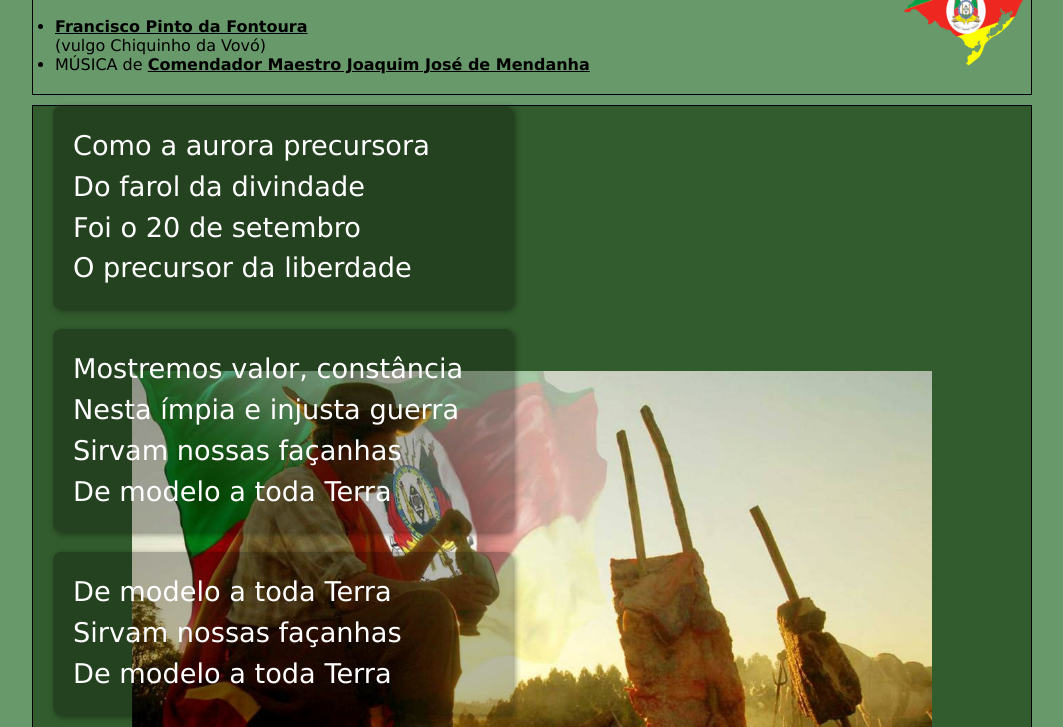
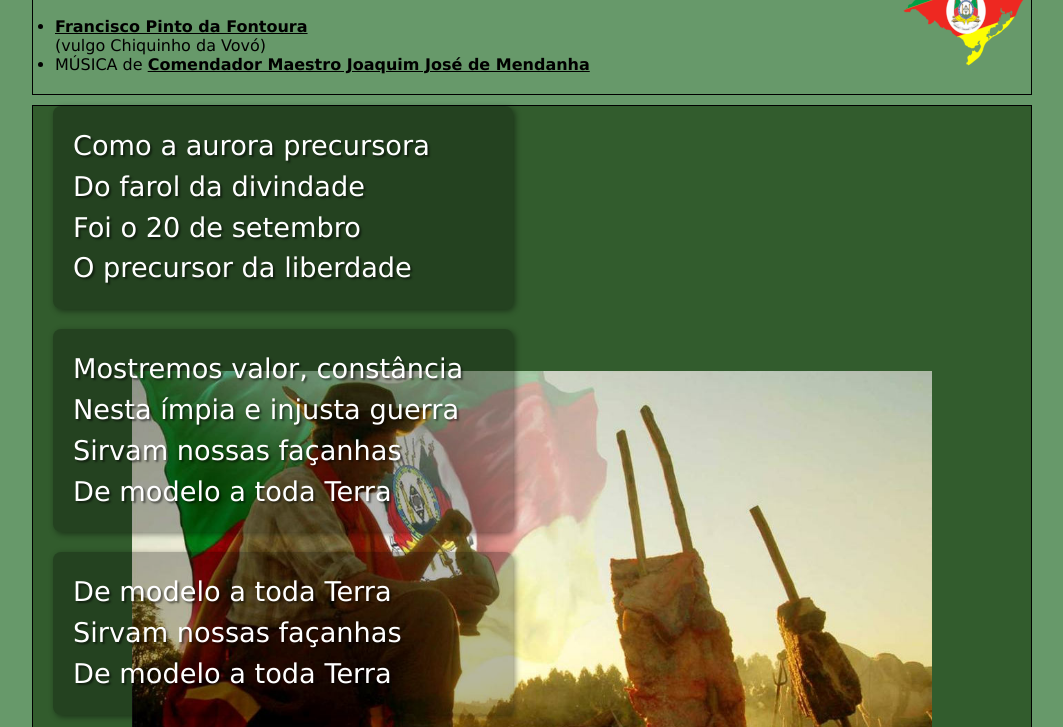
Before and after one commit to robisonnunes08/hino-rio-grande-do-sul, a plain HTML site: page index.html in a window 1280 px wide. Shown: the part 73-800 px from the top of the page, without its empty margins (108-1171 px from the left). Drawn offline with Linux system fonts and the light colour scheme.

Commit message:
Update style.css

```diff
--- a/estilo/style.css
+++ b/estilo/style.css
@@ -65,6 +65,7 @@ p {
     background-color: rgba(0, 0, 0, 0.281) ;
     color: white;
     text-align: justify;
+    text-shadow: 2px 2px 2px rgba(0, 0, 0, 0.514);
 
     font-family: var(--fonte1);
     line-height: 1.5em;
```
